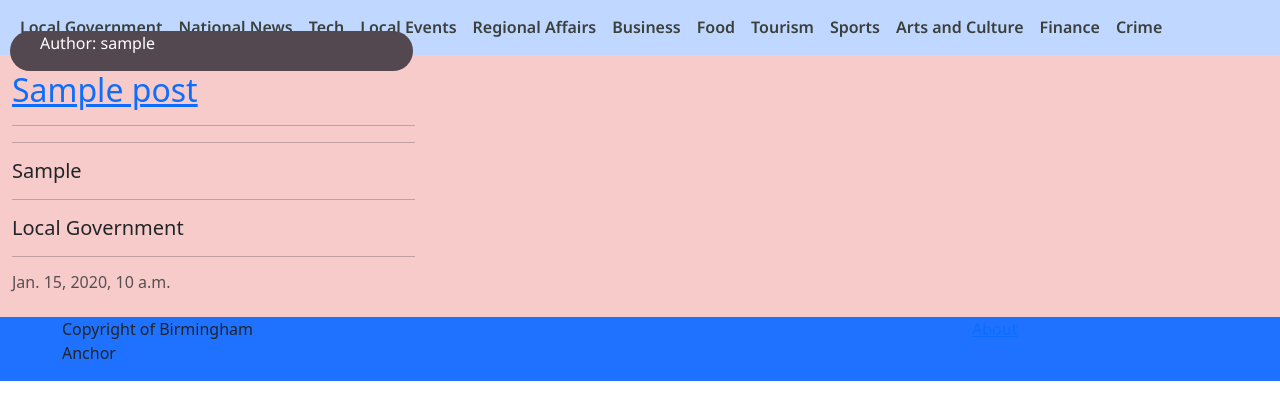
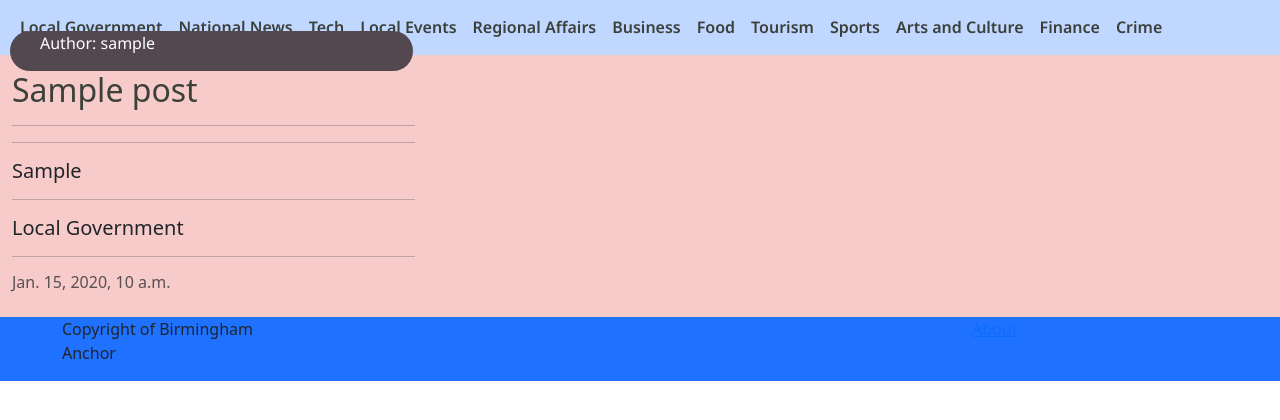
Before and after one commit to c-e-jones/anchornews, a Django app: template news/templates/news/index.html in a window 1280 px wide. Shown: the part 57-477 px from the top of the page. Run offline with Django 4.2, Linux system fonts and the light colour scheme; the template is opened without the code that fills it: values that come from a table or form of the project are taken from there, others are empty; tables that the repository leaves empty hold one stand-in row (values such as "Sample post"); some libraries are stand-ins or nearby versions.

Commit message:
adding post link styling

```diff
--- a/static/css/style.css
+++ b/static/css/style.css
@@ -71,6 +71,18 @@
     font-weight: 300px;
 }
 
+.post-link {
+    text-decoration: none;
+    color: #3B403B;
+    padding-top: 40px;
+}
+
+.post-link:hover {
+    text-decoration: none;
+    color: #32292F;
+    padding-top: 40px;
+}
+
 /*** footer styling ***/
 
 .footer-bottom {
```
